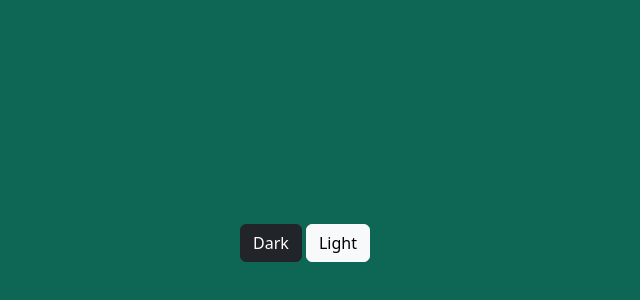
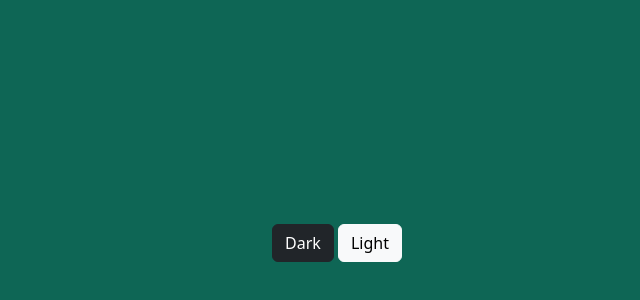
Before and after one commit to Bharvi-Sampat/Color-Flipper, a plain HTML site: page index.html in a window 1280 px wide. Shown: the part 176-476 px from the top of the page, without its empty margins (368-1008 px from the left). Drawn offline with nearby package versions, Linux system fonts and the light colour scheme.

Commit message:
style.css changed

```diff
--- a/style.css
+++ b/style.css
@@ -5,7 +5,7 @@ body {
 .button {
   position: absolute;
   top: 50%;
-  left: 47.5%;
+  left: 50%;
 }
 
 .hidden {
```
